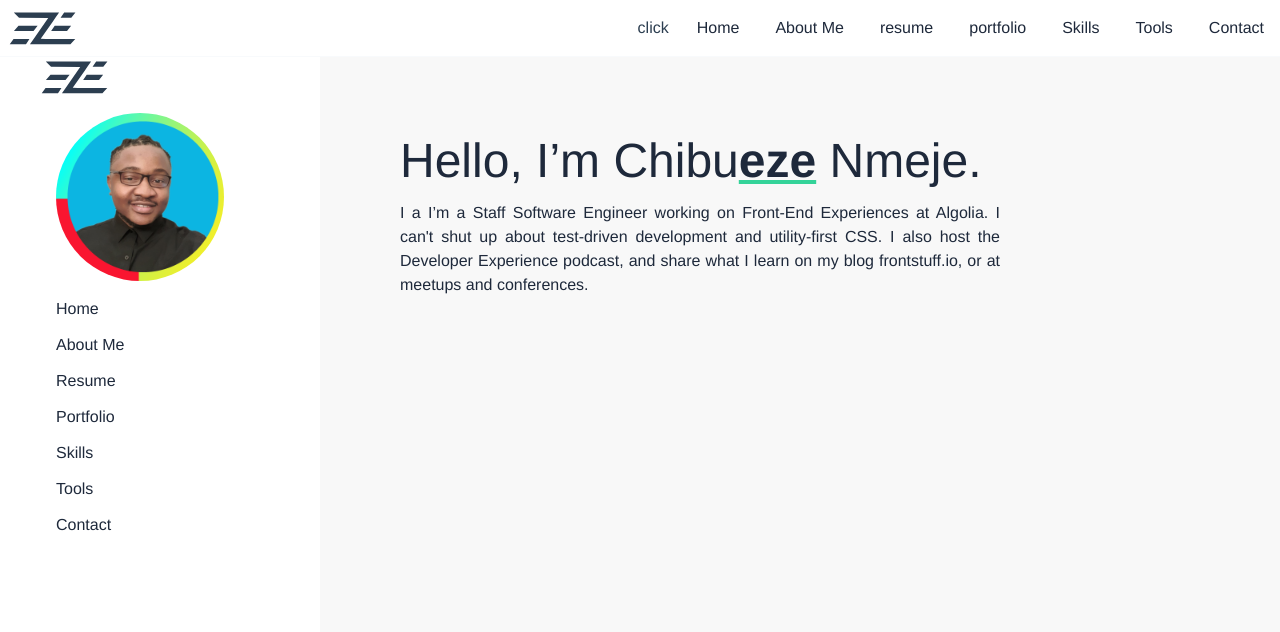
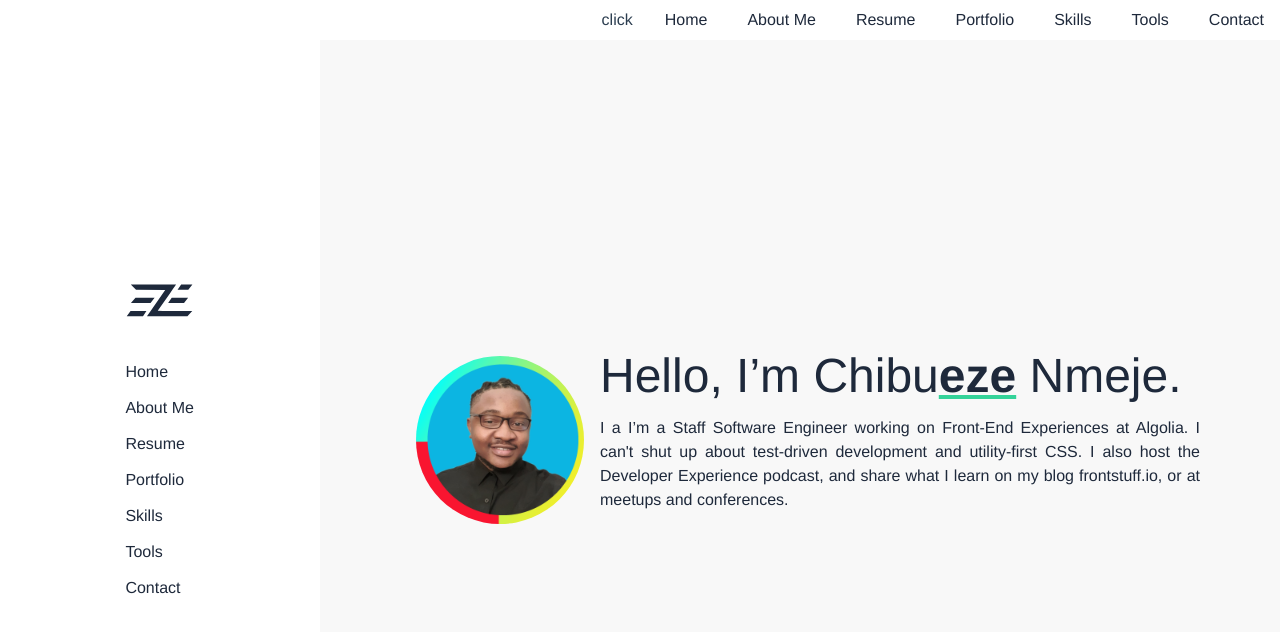
Before and after one commit to Katalyst33/portfolio, a Vue app: page / in a window 1280 px wide. Shown: the top 632 px of the page. Built offline with nearby package versions, Linux system fonts and the light colour scheme; some icons are missing.

Commit message:
responsive text settings

```diff
--- a/export.ts
+++ b/export.ts
@@ -140,11 +140,15 @@ export const samples = [
   },
   {
     link: "https://preview.themeforest.net/item/tokyo-personal-portfolio-template/full_screen_preview/31647361?_ga=2.4751091.1975881618.1641323808-48450719.1569241194",
-    title: "simple",
+    title: "Tokyo",
   },
   {
-    link: "",
-    title: "",
+    link: "https://preview.themeforest.net/item/iknow-cv-resume-template/full_screen_preview/34225451?_ga=2.4751091.1975881618.1641323808-48450719.1569241194",
+    title: "iknow",
+  },
+  {
+    link: "https://tunis.ibthemespro.com/home-light",
+    title: "sidbar design",
   },
 ];
 
--- a/src/App.vue
+++ b/src/App.vue
@@ -22,14 +22,14 @@ if (
 
     <div class="">
       <div class>
-        <div class="grid lg:grid-cols-4">
-          <div class="hidden lg:block">
+        <div class="grid xl:grid-cols-4">
+          <div class="hidden xl:block">
             <SideBarComponent />
           </div>
           <div
             class="bg-[#f8f8f8] dark:bg-gray-800 h-screen col-span-3 overflow-y-scroll"
           >
-            <router-view v-slot="{ Component, route }" class="md:p-20">
+            <router-view v-slot="{ Component, route }" class="md:p-20 px-4">
               <transition name="route" mode="out-in">
                 <component :is="Component" :key="route.path" />
               </transition>
--- a/src/HeaderComponent.vue
+++ b/src/HeaderComponent.vue
@@ -1,16 +1,15 @@
 <template>
-  <div class="border-b border-b-slate-50 dark:border-b-green-500 p-2">
+  <div class="p-2">
     <div class="flex justify-between items-center">
-      <AppLogo />
+      <AppLogo class="xl:hidden block" />
+      <div></div>
       <div class="flex items-center space-x-4">
         <button @click="setTheme">click</button>
         <ul v-for="(item, index) in menuItems" :key="index">
           <li class="flex items-center space-x-1">
-            <i :class="item.icon"></i>
-            <router-link
-              class="px-2 hidden md:block menu-text"
-              :to="item.link"
-              >{{ item.title }}</router-link
+            <router-link class="px-2 menu-text" :to="item.link">
+              <i :class="item.icon"></i>
+              <span class="capitalize pl-2">{{ item.title }}</span></router-link
             >
           </li>
         </ul>
--- /dev/null
+++ b/src/components/ProfileImage.vue
@@ -0,0 +1,17 @@
+<template>
+  <img class="rounded-full h-[200px] clip-circle" src="@/assets/img/me.png " />
+</template>
+<script>
+export default {
+  name: "ProfileImage",
+};
+</script>
+<style lang="scss">
+.clip-circle {
+  //clip-path: circle(85px at center);
+  clip-path: circle(42% at 50% 50%);
+  shape-outside: circle(42% at 50% 50%);
+  /* OLD VALUE example: circle(245px, 140px, 50px); */
+  /* Yep, even the new clip-path has deprecated stuff. */
+}
+</style>
--- a/src/components/SideBarComponent.vue
+++ b/src/components/SideBarComponent.vue
@@ -1,9 +1,9 @@
 <template>
-  <div class="pl-10">
-    <AppLogo class="flex" />
-    <img class="rounded-full h-[200px] clip-circle" src="@/assets/img/me.png" />
+  <div class="flex h-screen justify-center items-center regular-text">
+    <div>
+      <AppLogo />
 
-    <div class="flex flex-col space-y-3 text-left regular-text">
+      <div class="flex flex-col space-y-3 pt-10 -ml-4">
         <ul v-for="(item, index) in menuItems" :key="index">
           <li class="flex items-center">
             <router-link
@@ -16,9 +16,10 @@
         </ul>
       </div>
     </div>
+  </div>
 </template>
 <script setup>
-import { dummy_text_short, menuItems } from "../../export";
+import { menuItems } from "../../export";
 
 import AppLogo from "@/components/icons/AppLogo.vue";
 </script>
--- a/src/components/icons/AppLogo.vue
+++ b/src/components/icons/AppLogo.vue
@@ -4,7 +4,7 @@
       xmlns="http://www.w3.org/2000/svg"
       viewBox="0 0 500 289"
       xml:space="preserve"
-      class="fill-current text-default h-10"
+      class="fill-current regular-text h-10"
     >
       <path
         d="M323.7 223.3h-5.8l-.1.1-46-.3-35-.2h-.3l86.6-124.1 21.8-31.3 24.2-34.7h-22.5l-304.8-.4L79.7 71l210.8.4L185.2 224l-25.5 37-.4.5h176.1l.2-.1h115.6l34.7-38.1h-29.8z"
--- a/src/views/HomeView.vue
+++ b/src/views/HomeView.vue
@@ -1,20 +1,40 @@
-<script setup lang="ts"></script>
-
 <template>
+  <div class="flex h-screen justify-center items-center">
     <div class="text-default">
-    <main class="regular-text">
+      <main class="flex flex-col lg:flex-row items-center regular-text">
+        <ProfileImage />
+        <div>
           <h1 class="text-5xl font-medium text-left">
-        Hello, I’m Chibu<span class="font-bold underline decoration-emerald-400"
+            Hello, <br class="xl:hidden" />
+            I’m Chibu<span class="font-bold underline decoration-emerald-400"
               >eze</span
             >
             Nmeje.
           </h1>
-      <p class="text-justify py-4 w-[600px]">
-        I a I’m a Staff Software Engineer working on Front-End Experiences at
-        Algolia. I can't shut up about test-driven development and utility-first
-        CSS. I also host the Developer Experience podcast, and share what I
-        learn on my blog frontstuff.io, or at meetups and conferences.
+          <p class="text-justify py-4 lg:w-[600px]">
+            I a I’m a Staff Software Engineer working on Front-End Experiences
+            at Algolia. I can't shut up about test-driven development and
+            utility-first CSS. I also host the Developer Experience podcast, and
+            share what I learn on my blog frontstuff.io, or at meetups and
+            conferences.
           </p>
+        </div>
       </main>
     </div>
+  </div>
 </template>
+<script>
+import ProfileImage from "@/components/ProfileImage.vue";
+export default {
+  components: { ProfileImage },
+};
+</script>
+
+<style scoped>
+.clip-circle {
+  clip-path: circle(42% at 50% 50%);
+  shape-outside: circle(42% at 50% 50%);
+  /* OLD VALUE example: circle(245px, 140px, 50px); */
+  /* Yep, even the new clip-path has deprecated stuff. */
+}
+</style>
```
Lines whose indentation alone changed are shown as unchanged.
